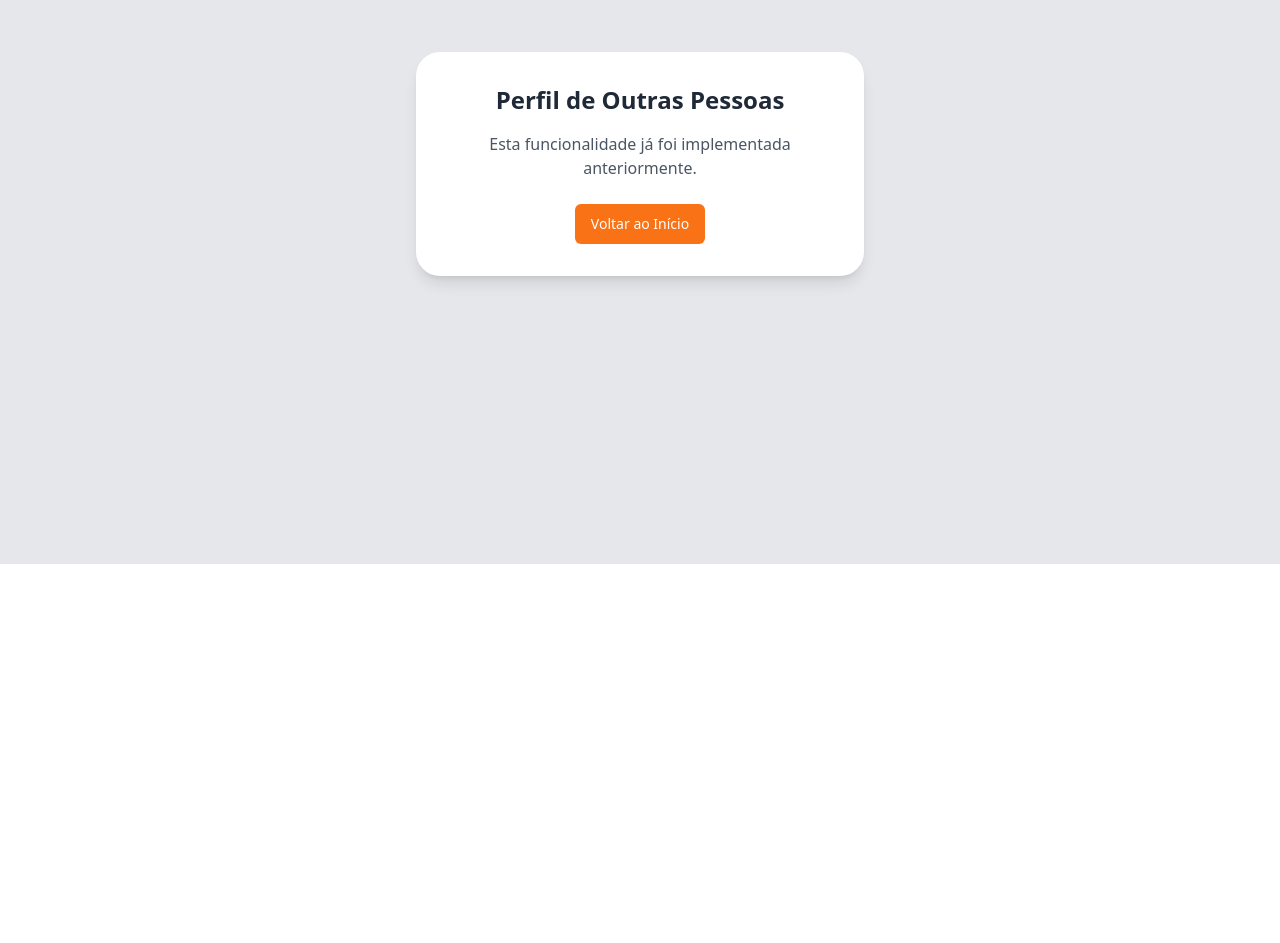
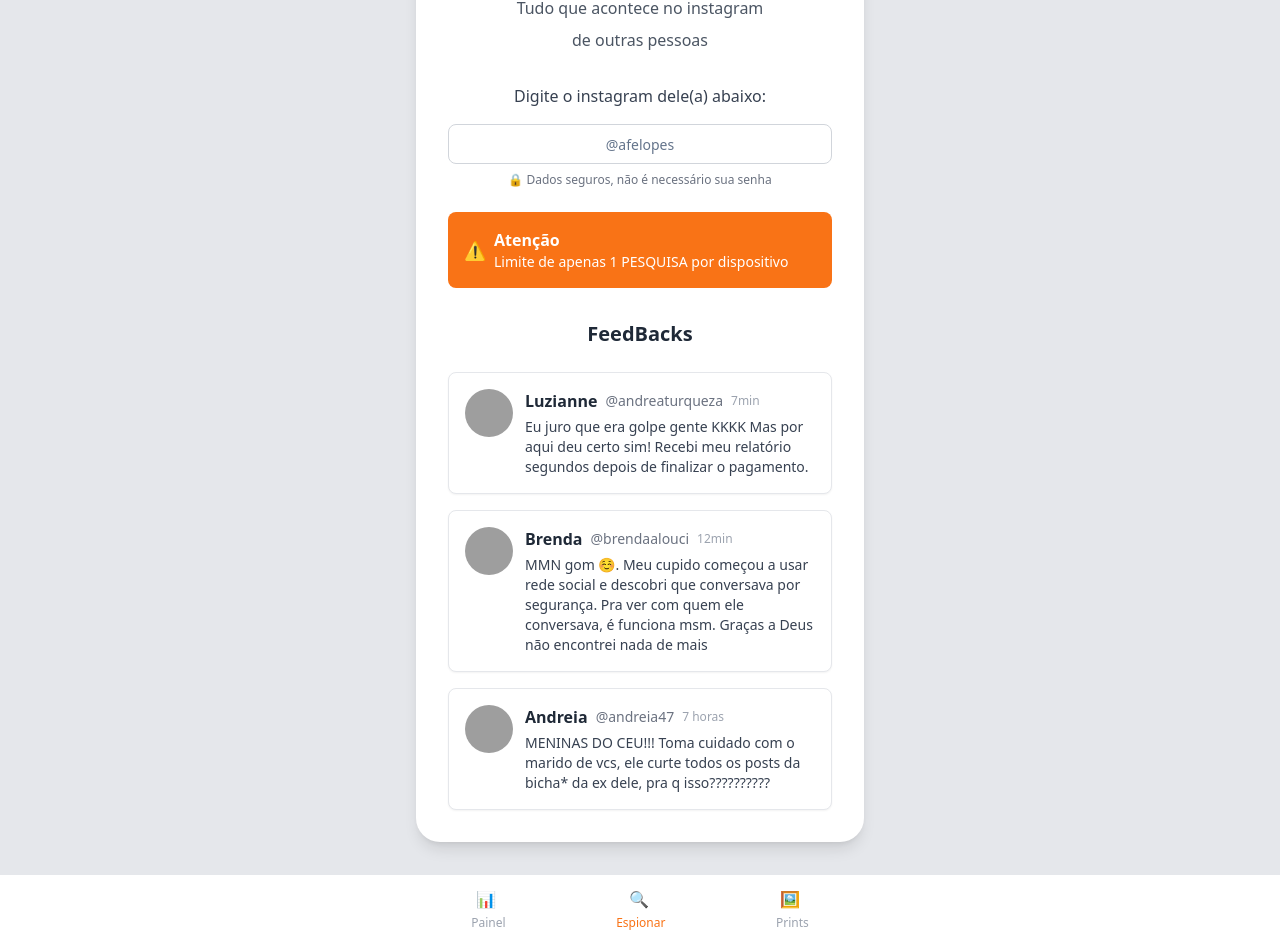
Before and after one commit to pedroarru630/glimpse-instagram-demo, a React (Vite) app: page /perfil-outras-pessoas in a window 1280 px wide. Shown: the part 236-1179 px from the top of the page. Before the commit the page ends 800 px from the top, so only its background shows below. Built offline with nearby package versions, Linux system fonts and the light colour scheme; grey boxes are pictures that could not be loaded.

Commit message:
feat: Implement "Perfil de outras pessoas" screen
Replicate the layout of the second screen, including title, subtitle, input field, warning block, and feedback cards, based on the provided visual reference.

```diff
--- a/src/pages/PerfilOutrasPessoas.tsx
+++ b/src/pages/PerfilOutrasPessoas.tsx
@@ -1,25 +1,169 @@
 
 import { Button } from "@/components/ui/button";
+import { Input } from "@/components/ui/input";
+import { Progress } from "@/components/ui/progress";
 import { useNavigate } from "react-router-dom";
+import { Avatar, AvatarImage, AvatarFallback } from "@/components/ui/avatar";
+import { Card } from "@/components/ui/card";
 
 const PerfilOutrasPessoas = () => {
   const navigate = useNavigate();
 
   return (
-    <div className="min-h-screen bg-gray-200 flex items-center justify-center px-4">
-      <div className="bg-white rounded-3xl p-8 max-w-md w-full shadow-lg text-center">
-        <h1 className="text-2xl font-bold text-gray-800 mb-4">
-          Perfil de Outras Pessoas
-        </h1>
-        <p className="text-gray-600 mb-6">
-          Esta funcionalidade já foi implementada anteriormente.
-        </p>
-        <Button
-          onClick={() => navigate('/')}
-          className="bg-orange-500 hover:bg-orange-600 text-white"
-        >
-          Voltar ao Início
-        </Button>
+    <div className="min-h-screen bg-gray-200 flex flex-col">
+      {/* Progress bar at top */}
+      <div className="w-full px-4 pt-4">
+        <Progress value={40} className="h-2" />
+      </div>
+
+      {/* Main content */}
+      <div className="flex-1 flex items-center justify-center px-4 py-8">
+        <div className="bg-white rounded-3xl p-8 max-w-md w-full shadow-lg">
+          {/* Central icon */}
+          <div className="flex justify-center mb-6">
+            <div className="w-20 h-20 bg-orange-500 rounded-full flex items-center justify-center">
+              <div className="text-white text-2xl">
+                🕵️
+              </div>
+            </div>
+          </div>
+
+          {/* Main title */}
+          <h1 className="text-2xl font-bold text-center text-gray-800 mb-2">
+            Descubra agora
+          </h1>
+
+          {/* Subtitle */}
+          <p className="text-center text-gray-600 mb-2">
+            Tudo que acontece no instagram
+          </p>
+          <p className="text-center text-gray-600 mb-8">
+            de outras pessoas
+          </p>
+
+          {/* Input label */}
+          <p className="text-center text-gray-700 mb-4 font-medium">
+            Digite o instagram dele(a) abaixo:
+          </p>
+
+          {/* Input field */}
+          <div className="mb-2">
+            <Input
+              placeholder="@afelopes"
+              className="w-full text-center border-gray-300 rounded-lg py-3"
+            />
+          </div>
+
+          {/* Security text */}
+          <div className="flex items-center justify-center mb-6">
+            <span className="text-xs text-gray-500 flex items-center">
+              🔒 Dados seguros, não é necessário sua senha
+            </span>
+          </div>
+
+          {/* Warning block */}
+          <div className="bg-orange-500 text-white rounded-lg p-4 mb-8 flex items-center">
+            <span className="text-lg mr-2">⚠️</span>
+            <div>
+              <div className="font-semibold">Atenção</div>
+              <div className="text-sm">Limite de apenas 1 PESQUISA por dispositivo</div>
+            </div>
+          </div>
+
+          {/* Feedbacks section */}
+          <h2 className="text-xl font-bold text-center text-gray-800 mb-6">
+            FeedBacks
+          </h2>
+
+          {/* Feedback cards */}
+          <div className="space-y-4">
+            {/* First feedback */}
+            <Card className="p-4 border border-gray-200 rounded-lg">
+              <div className="flex items-start space-x-3">
+                <Avatar className="w-12 h-12">
+                  <AvatarImage src="/placeholder.svg" alt="Luzianne" />
+                  <AvatarFallback>L</AvatarFallback>
+                </Avatar>
+                <div className="flex-1">
+                  <div className="flex items-center space-x-2 mb-1">
+                    <span className="font-semibold text-gray-800">Luzianne</span>
+                    <span className="text-gray-500 text-sm">@andreaturqueza</span>
+                    <span className="text-gray-400 text-xs">7min</span>
+                  </div>
+                  <p className="text-gray-700 text-sm">
+                    Eu juro que era golpe gente KKKK Mas por aqui deu certo sim! Recebi meu relatório segundos depois de finalizar o pagamento.
+                  </p>
+                </div>
+              </div>
+            </Card>
+
+            {/* Second feedback */}
+            <Card className="p-4 border border-gray-200 rounded-lg">
+              <div className="flex items-start space-x-3">
+                <Avatar className="w-12 h-12">
+                  <AvatarImage src="/placeholder.svg" alt="Brenda" />
+                  <AvatarFallback>B</AvatarFallback>
+                </Avatar>
+                <div className="flex-1">
+                  <div className="flex items-center space-x-2 mb-1">
+                    <span className="font-semibold text-gray-800">Brenda</span>
+                    <span className="text-gray-500 text-sm">@brendaalouci</span>
+                    <span className="text-gray-400 text-xs">12min</span>
+                  </div>
+                  <p className="text-gray-700 text-sm">
+                    MMN gom ☺️. Meu cupido começou a usar rede social e descobri que conversava por segurança. Pra ver com quem ele conversava, é funciona msm. Graças a Deus não encontrei nada de mais
+                  </p>
+                </div>
+              </div>
+            </Card>
+
+            {/* Third feedback */}
+            <Card className="p-4 border border-gray-200 rounded-lg">
+              <div className="flex items-start space-x-3">
+                <Avatar className="w-12 h-12">
+                  <AvatarImage src="/placeholder.svg" alt="Andreia" />
+                  <AvatarFallback>A</AvatarFallback>
+                </Avatar>
+                <div className="flex-1">
+                  <div className="flex items-center space-x-2 mb-1">
+                    <span className="font-semibold text-gray-800">Andreia</span>
+                    <span className="text-gray-500 text-sm">@andreia47</span>
+                    <span className="text-gray-400 text-xs">7 horas</span>
+                  </div>
+                  <p className="text-gray-700 text-sm">
+                    MENINAS DO CEU!!! Toma cuidado com o marido de vcs, ele curte todos os posts da bicha* da ex dele, pra q isso??????????
+                  </p>
+                </div>
+              </div>
+            </Card>
+          </div>
+        </div>
+      </div>
+
+      {/* Bottom navigation */}
+      <div className="bg-white border-t border-gray-200 px-4 py-3">
+        <div className="flex justify-around items-center max-w-md mx-auto">
+          <div className="flex flex-col items-center">
+            <div className="w-6 h-6 mb-1 text-gray-400">
+              📊
+            </div>
+            <span className="text-xs text-gray-400">Painel</span>
+          </div>
+
+          <div className="flex flex-col items-center">
+            <div className="w-6 h-6 mb-1 text-orange-500">
+              🔍
+            </div>
+            <span className="text-xs text-orange-500 font-medium">Espionar</span>
+          </div>
+
+          <div className="flex flex-col items-center">
+            <div className="w-6 h-6 mb-1 text-gray-400">
+              🖼️
+            </div>
+            <span className="text-xs text-gray-400">Prints</span>
+          </div>
+        </div>
       </div>
     </div>
   );
```
